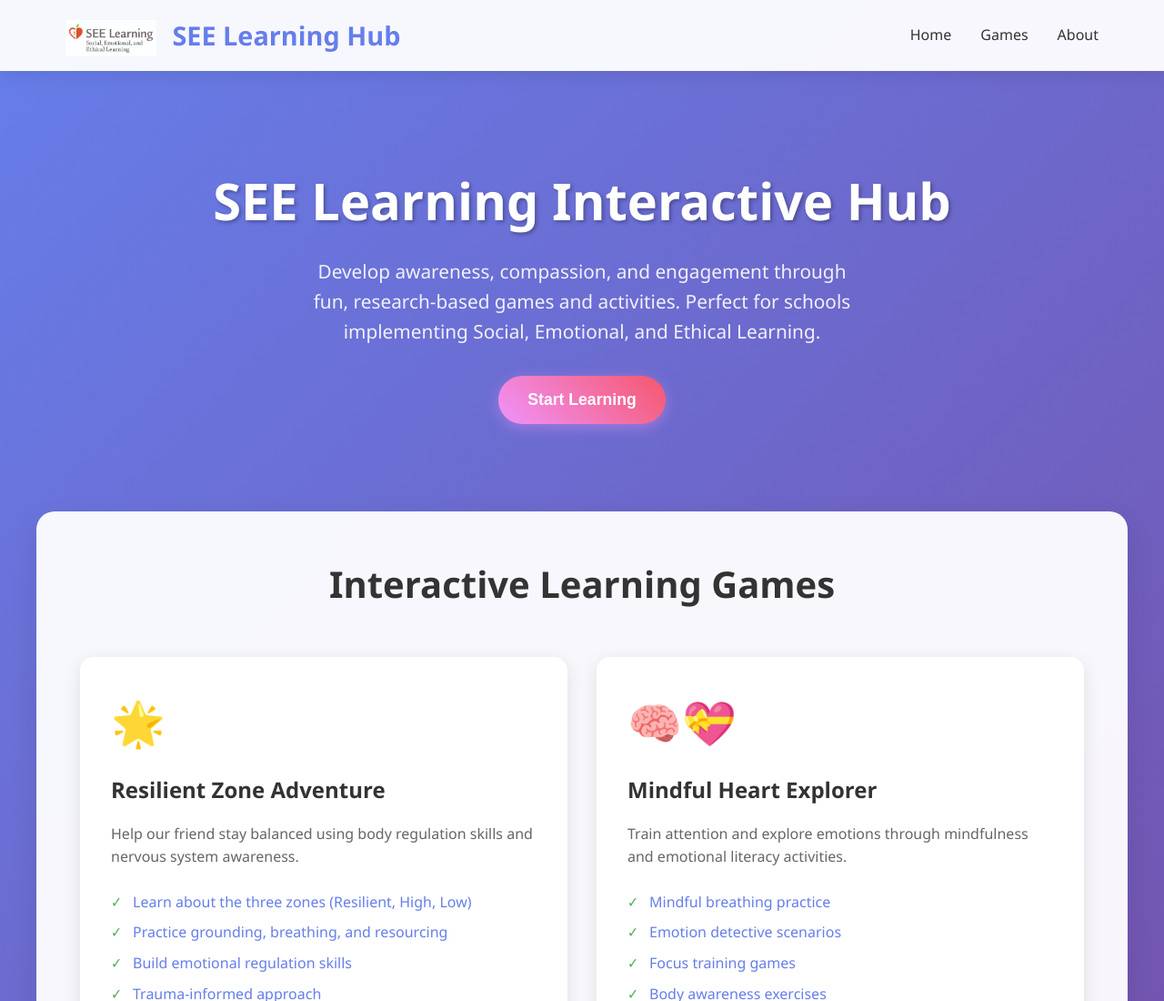
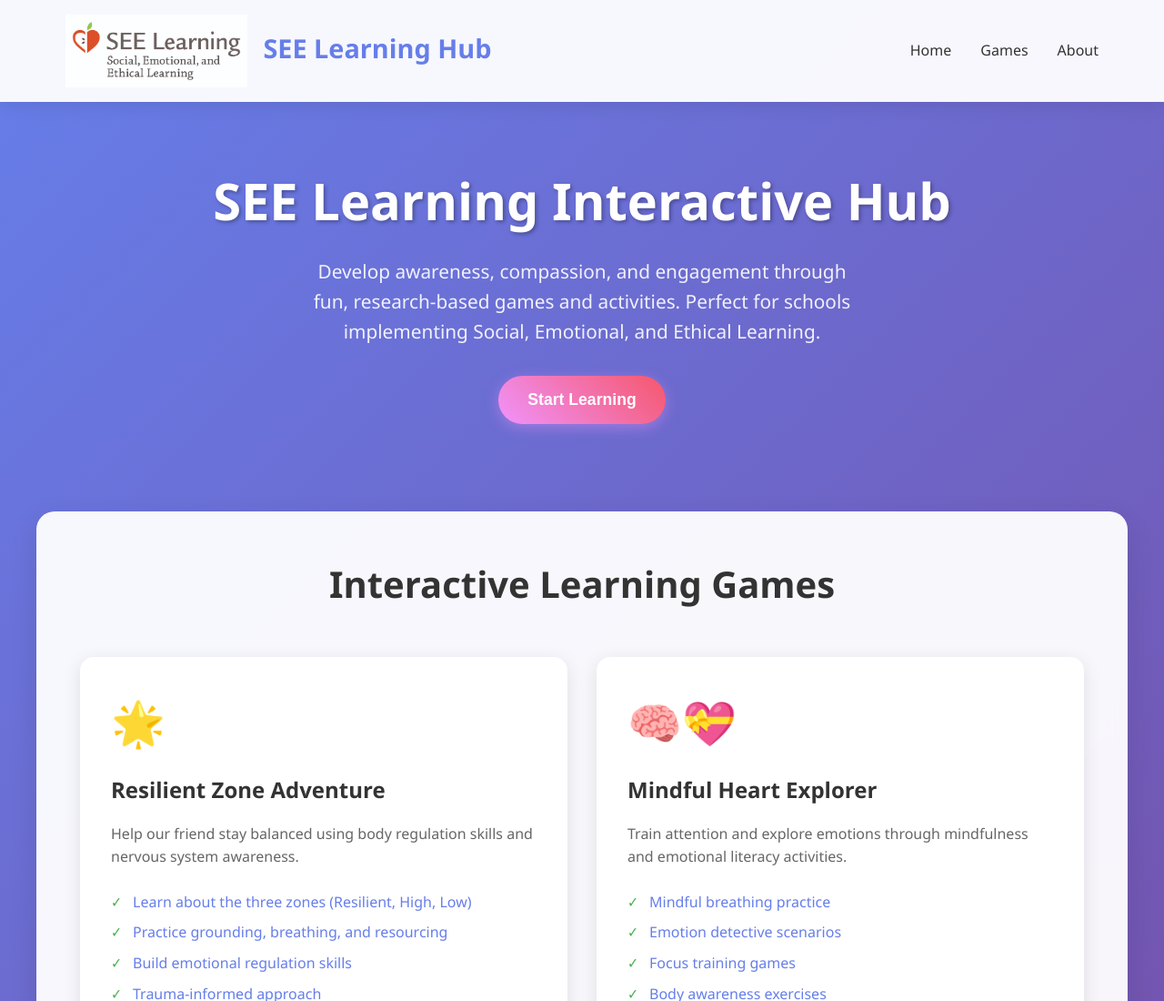
Before and after one commit to jhamtse/seelearning-hub, a plain HTML site: page index.html in a window 1280 px wide. Shown: the top 1100 px of the page at 91% size. Drawn offline with Linux system fonts and the light colour scheme.

Commit message:
Update index.html

```diff
--- a/index.html
+++ b/index.html
@@ -470,7 +470,7 @@
     <header class="header">
         <div class="nav-container">
             <a href="#" class="logo" onclick="showHome()">
-    <img src="logo.jpg" alt="School Logo" style="height: 40px; vertical-align: middle; margin-right: 10px;">
+    <img src="logo.jpg" alt="School Logo" style="height: 80px; vertical-align: middle; margin-right: 10px;">
     SEE Learning Hub
 </a>
             <nav class="nav-menu">
```
